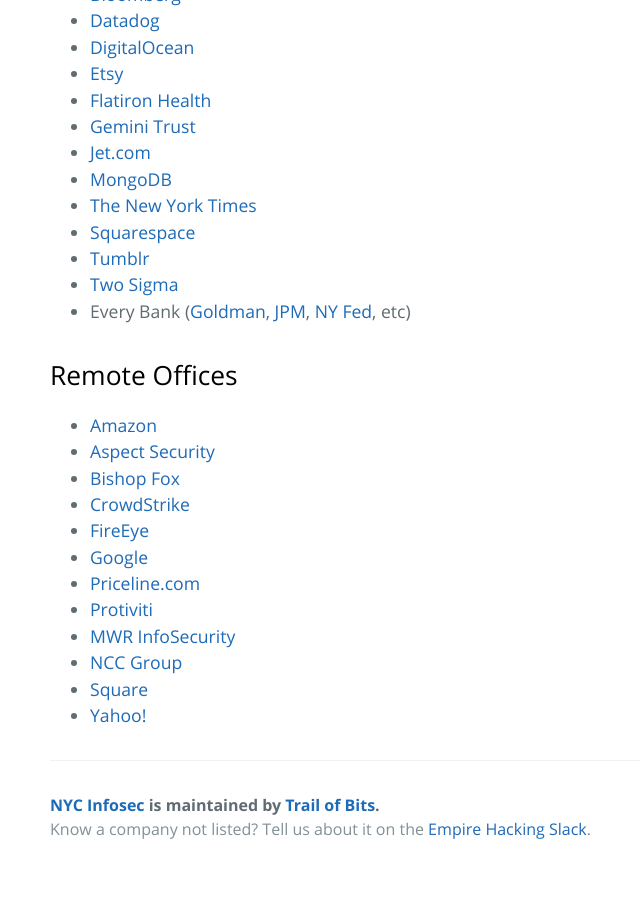
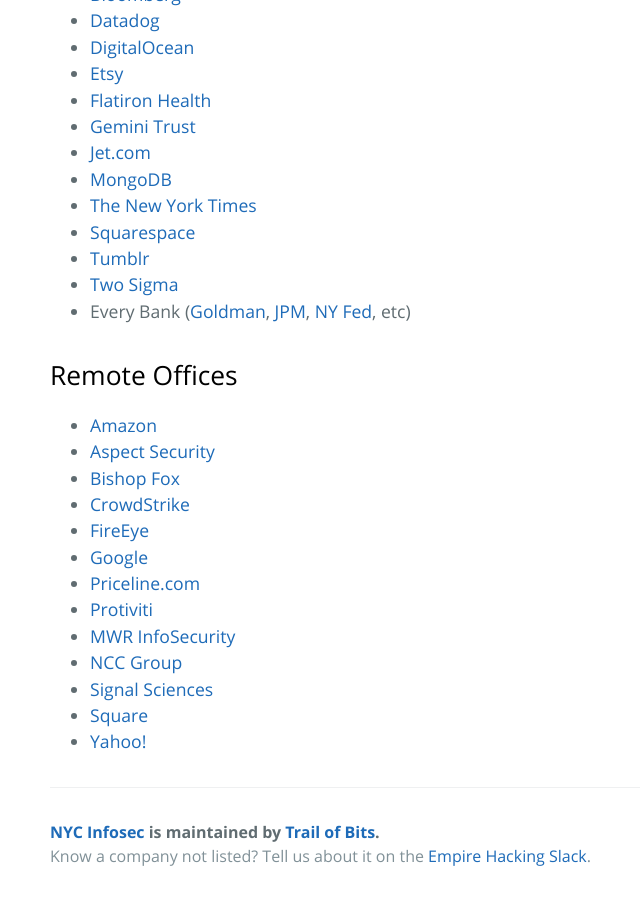
Before and after one commit to trailofbits/nyc-infosec, a Jekyll site: the page built from companies.md, in a window 1280 px wide and 900 px high, scrolled down 1868 px. Shown: the whole window, without its empty margins (174-814 px from the left). Built offline with Jekyll 4.4.1, drawn with Linux system fonts in a browser that asks for light colours; our own code applies the rules of GitHub Pages for plain Markdown files; before the commit the page ends 2741 px from its top, so only the background shows below that.

Commit message:
Add Signal Sciences to list of companies with remote offices here (#6)

```diff
--- a/companies.md
+++ b/companies.md
@@ -83,5 +83,6 @@
 * [Protiviti](https://www.protiviti.com/)
 * [MWR InfoSecurity](https://www.mwrinfosecurity.com/)
 * [NCC Group](https://www.nccgroup.trust/us/)
+* [Signal Sciences](https://www.signalsciences.com)
 * [Square](https://squareup.com/)
 * [Yahoo!](https://www.yahoo.com/)
```
